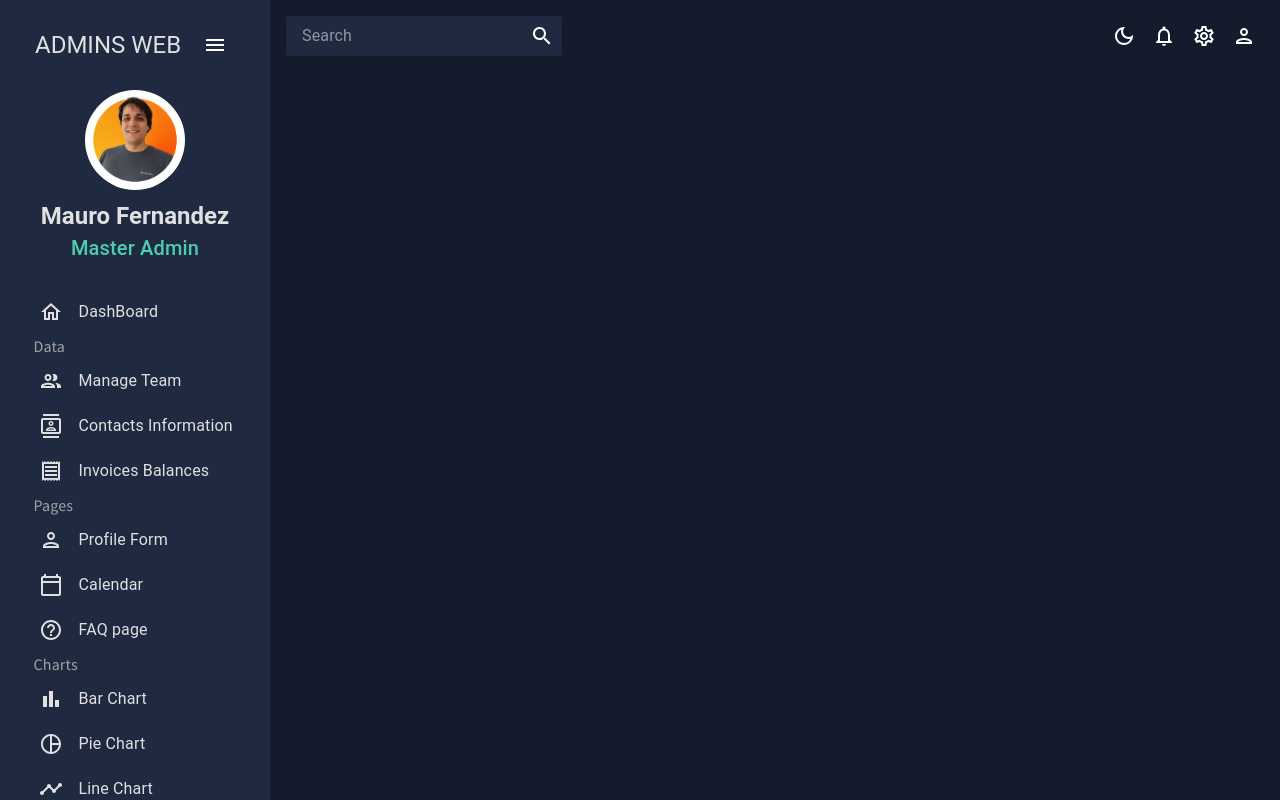
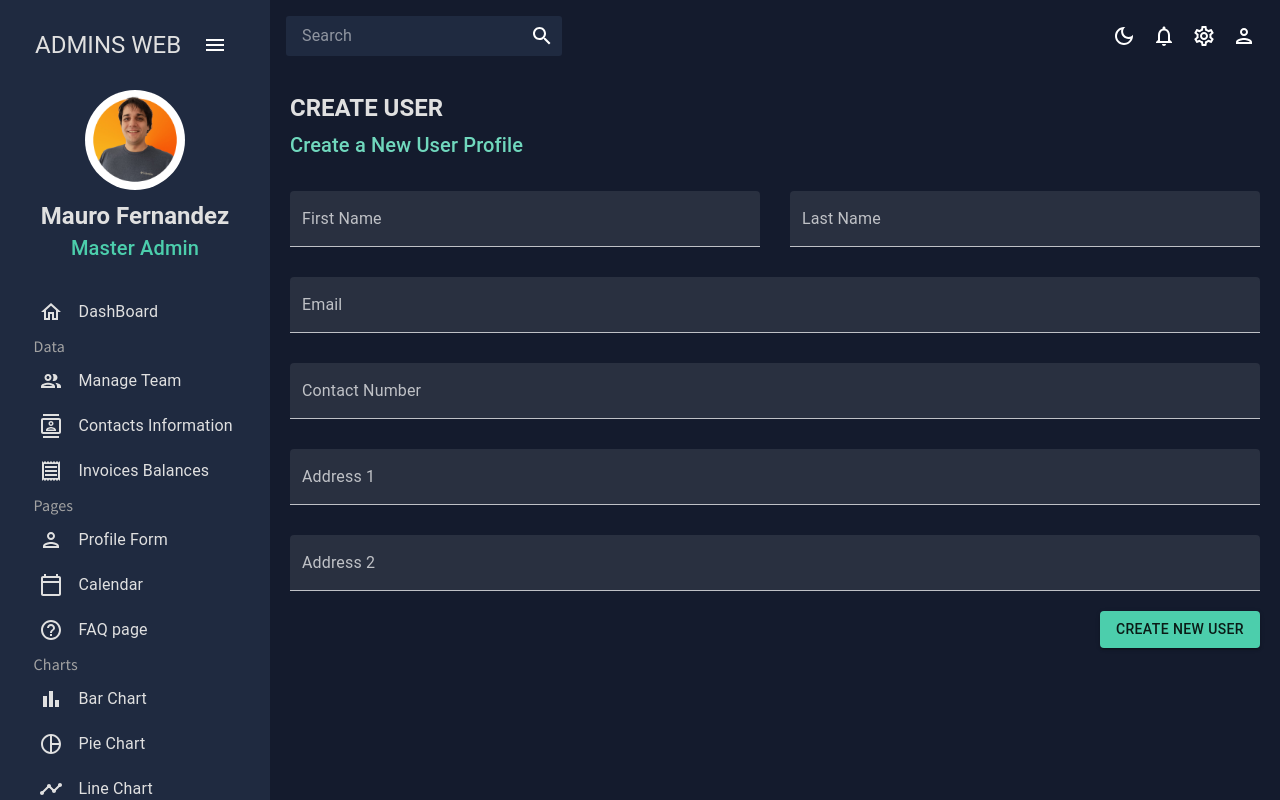
Before and after one commit to mauro-fernandez/react-admin-dashboard, a React (Create React App) app: page /form in a window 1280 px wide. Built offline with nearby package versions, Linux system fonts and the light colour scheme.

Commit message:
user profile form

```diff
--- a/src/App.js
+++ b/src/App.js
@@ -7,9 +7,9 @@
 import Team from './scenes/team'
 import Contacts from './scenes/contacts'
 import Invoices from './scenes/invoices'
+import Form from './scenes/form'
 /*
 import Bar from './scenes/bar'
-import Form from './scenes/form'
 import Line from './scenes/line'
 import Pie from './scenes/pie'
 import FAQ from './scenes/faq'
@@ -35,9 +35,9 @@
               <Route path='/team' element={<Team/>} />
               <Route path='/contacts' element={<Contacts/>} />
               <Route path='/invoices' element={<Invoices/>} />
+              <Route path='/form' element={<Form/>} />
               {
                 /*
-              <Route path='/form' element={<Form/>} />
               <Route path='/bar' element={<Bar/>} />
               <Route path='/pie' element={<Pie/>} />
               <Route path='/line' element={<Line/>} />
--- /dev/null
+++ b/src/scenes/form/index.jsx
@@ -0,0 +1,146 @@
+import { Box, Button, TextField } from "@mui/material"
+import { Formik } from "formik"
+import * as yup from "yup"
+import useMediaQuery from "@mui/material/useMediaQuery"
+import Header from "../../components/Header"
+
+const initialValues = {
+    firstName: "",
+    lastName: "",
+    email: "",
+    contact: "",
+    address1: "",
+    address2: "",
+}
+
+const phoneRegex = /^((\+[1-9]{1,4}[ -]?)|(\([0-9]{2,3}\)[ -]?)|([0-9]{2,4})[ -]?)*?[0-9]{3,4}[ -]?[0-9]{3,4}$/;
+
+const userSchema = yup.object().shape({
+    firstName: yup.string().required("This is required"),
+    lastName: yup.string().required("This is required"),
+    email: yup.string().email("Invalid email").required("This is required"),
+    contact: yup.string().matches(phoneRegex, "Phone number is not valid").required("This is required"),
+    address1: yup.string().required("This is required"),
+    address2: yup.string().required("This is required"),
+})
+
+const Form = () => {
+    const isNonMobile = useMediaQuery("(min-width:600px)")
+
+    const handleFormSubmit = (values) => {
+        alert("This is the result of Create New User button: " + JSON.stringify(values, null, 4));
+        console.log(values)
+    }
+
+    return (
+        <Box m="20px">
+            <Header title="CREATE USER" subtitle="Create a New User Profile" />
+            <Formik
+                onSubmit={handleFormSubmit}
+                initialValues={initialValues}
+                validationSchema={userSchema}
+            >
+                {({ values, errors, touched, handleBlur, handleChange, handleSubmit}) => (
+                    <form onSubmit={handleSubmit}>
+                        <Box
+                            display="grid"
+                            gap="30px"
+                            gridTemplateColumns="repeat(4,minmax(0, 1fr))"
+                            sx={{
+                                ".& > div" : {gridColumn: isNonMobile ? undefined : "span 4"}
+                            }}
+                        >
+                            <TextField
+                                fullWidth
+                                variant="filled"
+                                type="text"
+                                label="First Name"
+                                onBlur={handleBlur}
+                                onChange={handleChange}
+                                values={values.firstName}
+                                name="firstName"
+                                error={!!touched.firstName && !!errors.firstName}
+                                helperText={touched.firstName && errors.firstName}
+                                sx={{ gridColumn: "span 2"}}
+                            />
+                            <TextField
+                                fullWidth
+                                variant="filled"
+                                type="text"
+                                label="Last Name"
+                                onBlur={handleBlur}
+                                onChange={handleChange}
+                                values={values.lastName}
+                                name="lastName"
+                                error={!!touched.lastName && !!errors.lastName}
+                                helperText={touched.lastName && errors.lastName}
+                                sx={{ gridColumn: "span 2"}}
+                            />
+                            <TextField
+                                fullWidth
+                                variant="filled"
+                                type="text"
+                                label="Email"
+                                onBlur={handleBlur}
+                                onChange={handleChange}
+                                values={values.email}
+                                name="email"
+                                error={!!touched.email && !!errors.email}
+                                helperText={touched.email && errors.email}
+                                sx={{ gridColumn: "span 4"}}
+                            />
+                            <TextField
+                                fullWidth
+                                variant="filled"
+                                type="text"
+                                label="Contact Number"
+                                onBlur={handleBlur}
+                                onChange={handleChange}
+                                values={values.contact}
+                                name="contact"
+                                error={!!touched.contact && !!errors.contact}
+                                helperText={touched.contact && errors.contact}
+                                sx={{ gridColumn: "span 4"}}
+                            />
+                            <TextField
+                                fullWidth
+                                variant="filled"
+                                type="text"
+                                label="Address 1"
+                                onBlur={handleBlur}
+                                onChange={handleChange}
+                                values={values.address1}
+                                name="address1"
+                                error={!!touched.address1 && !!errors.address1}
+                                helperText={touched.address1 && errors.address1}
+                                sx={{ gridColumn: "span 4"}}
+                            />
+                            <TextField
+                                fullWidth
+                                variant="filled"
+                                type="text"
+                                label="Address 2"
+                                onBlur={handleBlur}
+                                onChange={handleChange}
+                                values={values.address2}
+                                name="address2"
+                                error={!!touched.address2 && !!errors.address2}
+                                helperText={touched.address2 && errors.address2}
+                                sx={{ gridColumn: "span 4"}}
+                            />
+                        </Box>
+                        <Box display="flex" justifyContent="end" mt="20px">
+                            <Button type="submit" color="secondary" variant="contained" >
+                                Create New User
+                            </Button>
+                        </Box>
+                    </form>
+                )}
+
+
+            </Formik>
+        </Box>
+    )
+}
+
+export default Form
```
